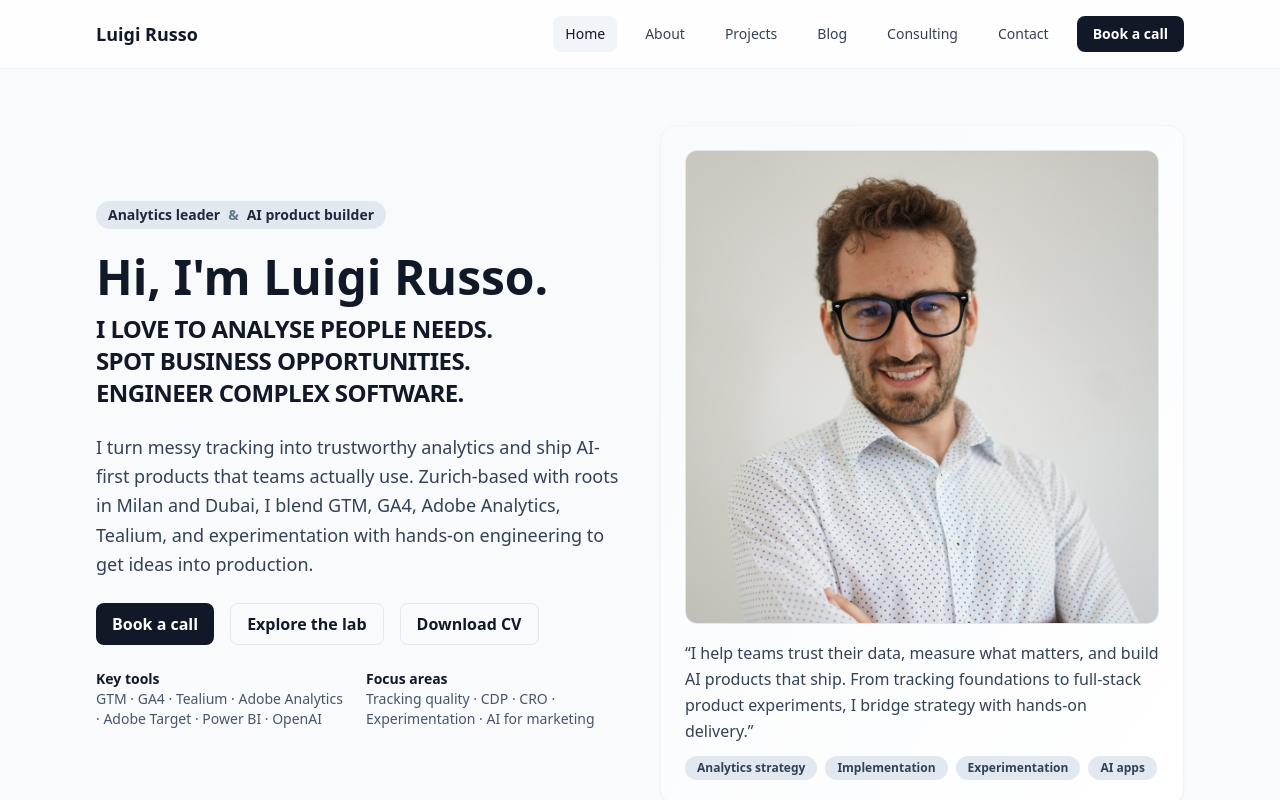
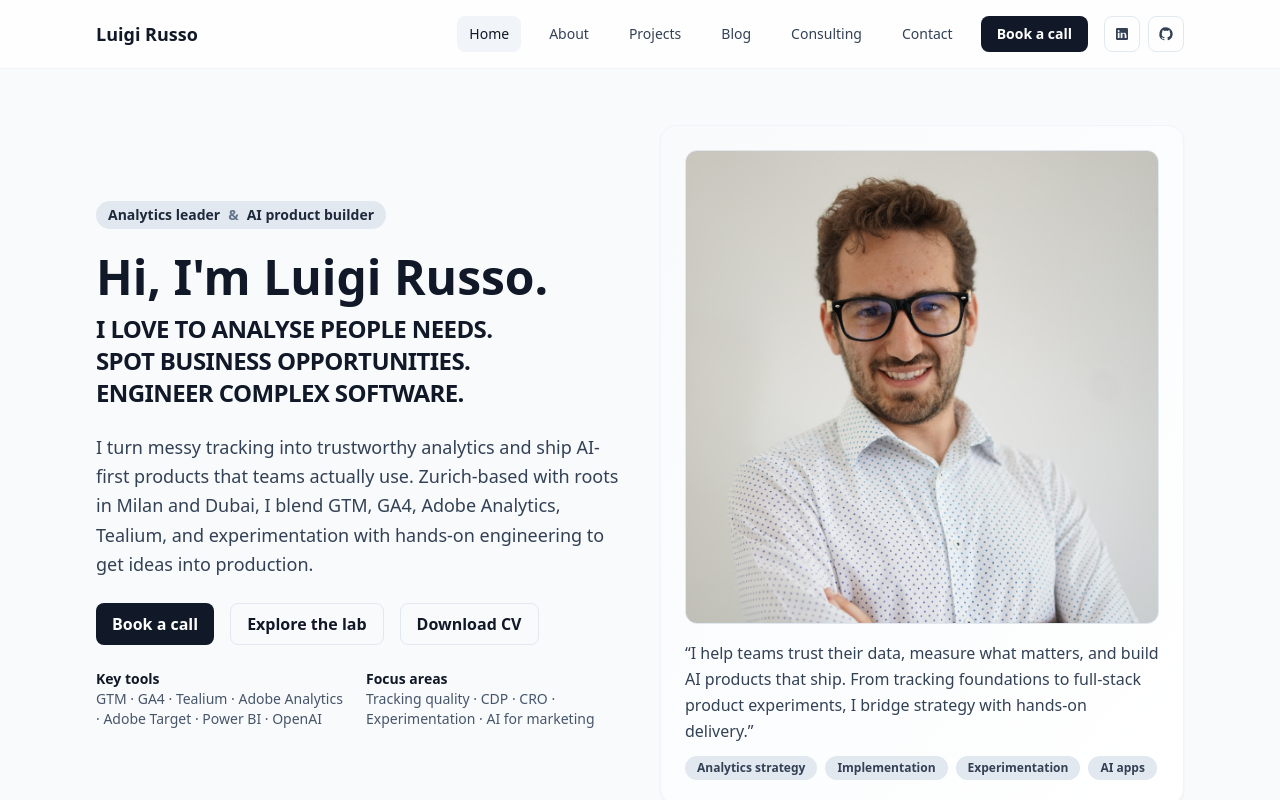
Before and after one commit to lurus92/personal-website, a Next.js app: page / in a window 1280 px wide. Shown: the top 800 px of the page. Built offline with nearby package versions, Linux system fonts and the light colour scheme.

Commit message:
Add LinkedIn and GitHub icons to navbar layouts

```diff
--- a/components/Navigation.tsx
+++ b/components/Navigation.tsx
@@ -11,6 +11,27 @@ const navItems = [
   { href: '/contact', label: 'Contact' }
 ];
 
+const socialLinks = [
+  {
+    href: 'https://www.linkedin.com',
+    label: 'LinkedIn',
+    icon: (
+      <svg viewBox="0 0 24 24" aria-hidden="true" className="h-4 w-4 fill-current">
+        <path d="M19 3A2 2 0 0 1 21 5V19A2 2 0 0 1 19 21H5A2 2 0 0 1 3 19V5A2 2 0 0 1 5 3H19ZM8.34 10.18H5.67V18H8.34V10.18ZM7 6A1.55 1.55 0 0 0 7 9.09A1.55 1.55 0 0 0 7 6ZM18.35 13.34C18.35 10.93 16.82 10 15.29 10A3.12 3.12 0 0 0 12.66 11.45V10.18H10V18H12.67V13.65C12.67 12.5 13.14 11.38 14.56 11.38C15.96 11.38 15.98 12.69 15.98 13.72V18H18.65V13.34H18.35Z" />
+      </svg>
+    )
+  },
+  {
+    href: 'https://github.com',
+    label: 'GitHub',
+    icon: (
+      <svg viewBox="0 0 24 24" aria-hidden="true" className="h-4 w-4 fill-current">
+        <path d="M12 2A10 10 0 0 0 8.85 21.49C9.35 21.58 9.52 21.28 9.52 21.02V19.61C6.73 20.22 6.14 18.43 6.14 18.43C5.68 17.25 5.03 16.93 5.03 16.93C4.13 16.31 5.1 16.33 5.1 16.33C6.09 16.4 6.61 17.35 6.61 17.35C7.5 18.87 8.95 18.43 9.53 18.16C9.62 17.51 9.88 17.06 10.16 16.81C7.94 16.55 5.62 15.69 5.62 11.85C5.62 10.76 6.01 9.86 6.65 9.15C6.55 8.89 6.2 7.84 6.75 6.42C6.75 6.42 7.59 6.15 9.5 7.45C10.31 7.23 11.17 7.11 12.03 7.11C12.89 7.11 13.75 7.23 14.56 7.45C16.47 6.15 17.31 6.42 17.31 6.42C17.86 7.84 17.51 8.89 17.41 9.15C18.05 9.86 18.44 10.76 18.44 11.85C18.44 15.7 16.12 16.54 13.89 16.81C14.25 17.12 14.57 17.74 14.57 18.68V21.02C14.57 21.28 14.74 21.59 15.24 21.49A10 10 0 0 0 12 2Z" />
+      </svg>
+    )
+  }
+];
+
 const Navigation = () => {
   const router = useRouter();
   const [open, setOpen] = useState(false);
@@ -21,8 +42,23 @@ const Navigation = () => {
         <Link href="/">
           <span className="font-semibold text-lg text-ink">Luigi Russo</span>
         </Link>
+        <div className="md:hidden flex items-center gap-2">
+          <div className="flex items-center gap-2">
+            {socialLinks.map((link) => (
+              <a
+                key={link.label}
+                href={link.href}
+                target="_blank"
+                rel="noreferrer"
+                aria-label={link.label}
+                className="inline-flex h-9 w-9 items-center justify-center rounded-lg border border-slate-200 text-slate-700 hover:bg-slate-100"
+              >
+                {link.icon}
+              </a>
+            ))}
+          </div>
           <button
-          className="md:hidden inline-flex items-center justify-center w-10 h-10 rounded-lg border border-slate-200"
+            className="inline-flex items-center justify-center w-10 h-10 rounded-lg border border-slate-200"
             onClick={() => setOpen(!open)}
             aria-label="Toggle navigation"
           >
@@ -33,6 +69,7 @@ const Navigation = () => {
               <span className="block w-6 h-0.5 bg-ink" />
             </div>
           </button>
+        </div>
         <nav className="hidden md:flex items-center space-x-4">
           {navItems.map((item) => (
             <Link key={item.href} href={item.href} className={`px-3 py-2 rounded-lg text-sm font-medium ${router.pathname === item.href ? 'bg-slate-100 text-ink' : 'text-slate-700 hover:bg-slate-100'}`}>
@@ -49,6 +86,20 @@ const Navigation = () => {
           >
             Book a call
           </Link>
+          <div className="flex items-center gap-2">
+            {socialLinks.map((link) => (
+              <a
+                key={link.label}
+                href={link.href}
+                target="_blank"
+                rel="noreferrer"
+                aria-label={link.label}
+                className="inline-flex h-9 w-9 items-center justify-center rounded-lg border border-slate-200 text-slate-700 hover:bg-slate-100"
+              >
+                {link.icon}
+              </a>
+            ))}
+          </div>
         </nav>
       </div>
       {open && (
```
Lines whose indentation alone changed are shown as unchanged.
